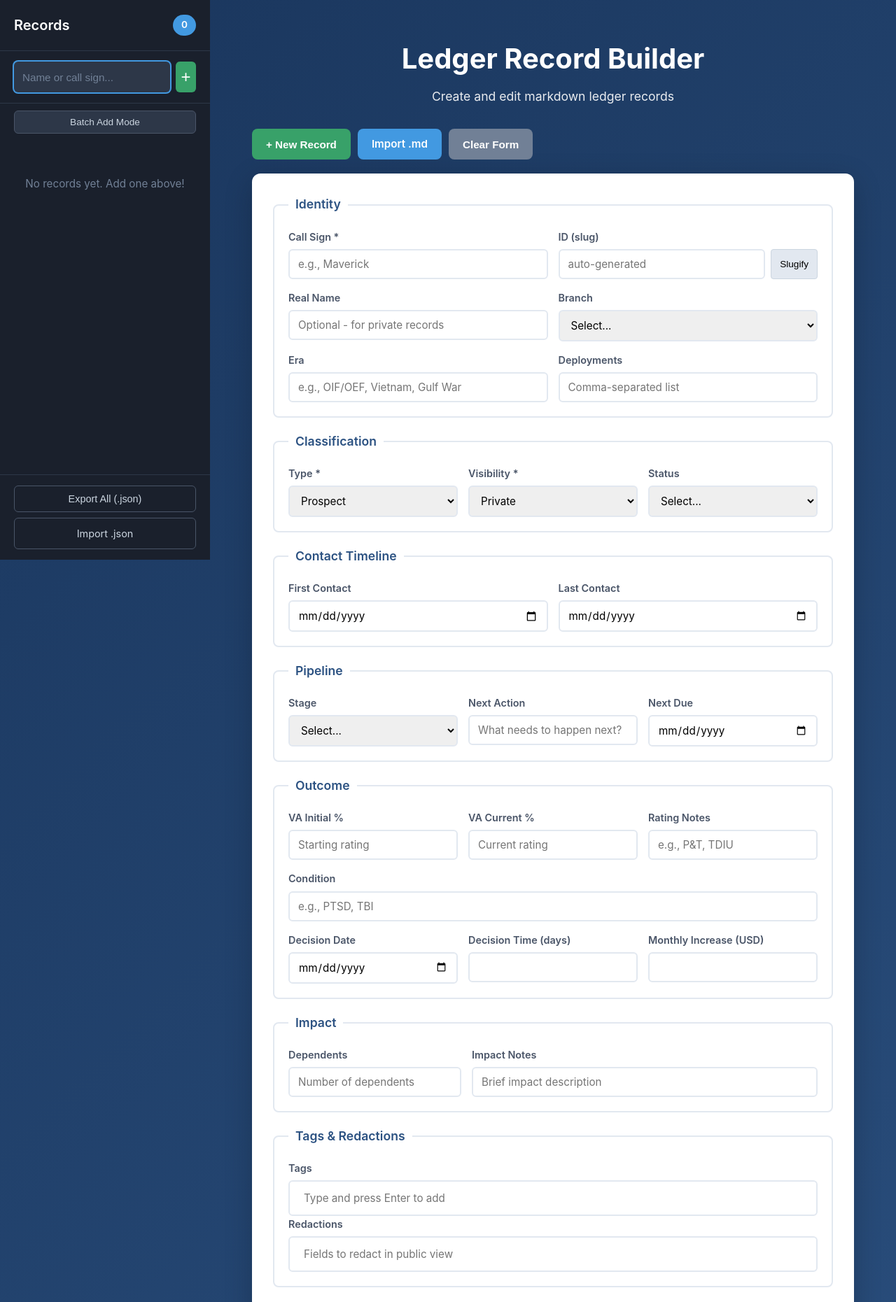
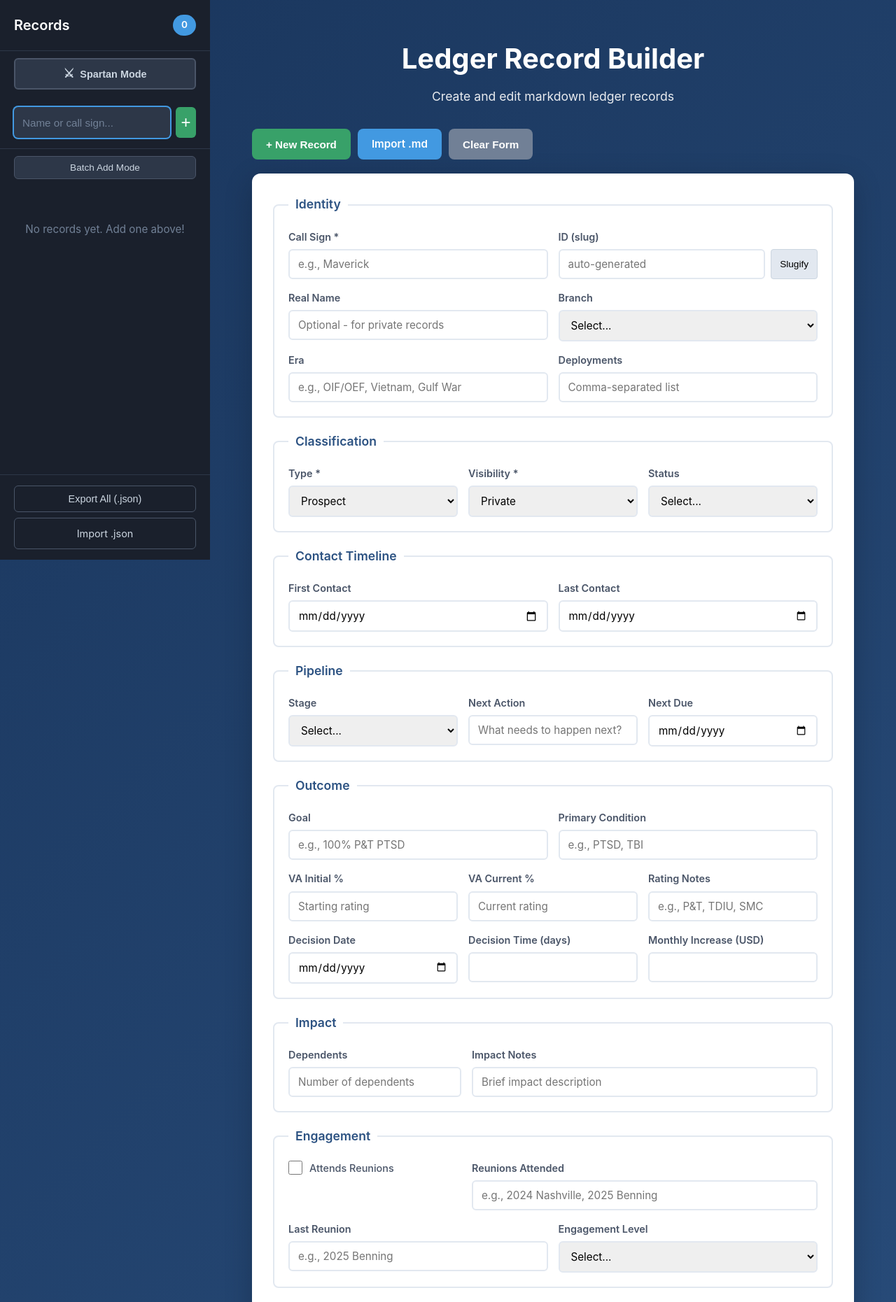
Before and after one commit to MarloGreene/njsr, a PHP site: page /ledger/index.html in a window 1280 px wide. Shown: the top 1861 px of the page at 70% size. Run offline with PHP 8.4, Linux system fonts and the light colour scheme.

Commit message:
Add Spartan mode and reunion tracking to ledger
Spartan Mode (toggle in sidebar):
- Pre-fills GWOT combat infantry defaults when creating records
- Branch: Army, Era: OIF/OEF, Goal: 100% P&T PTSD
- Auto-tags: gwot, combat-infantry
- Persists across sessions

New fields:
- Goal field in Outcome section for tracking target (100% P&T PTSD)
- Engagement section with:
  - Attends Reunions checkbox (shows medal badge on cards)
  - Reunions Attended (list of events)
  - Last Reunion
  - Engagement Level (active/periodic/reunion-only/minimal/lost-contact)

All fields export to markdown YAML and JSON for future Rails migration.

Co-Authored-By: Claude Opus 4.5 <noreply@anthropic.com>

```diff
--- a/ledger/index.html
+++ b/ledger/index.html
@@ -14,6 +14,11 @@
                 <h2>Records</h2>
                 <span class="record-count" id="recordCount">0</span>
             </div>
+
+            <!-- Spartan Mode Toggle -->
+            <button type="button" class="btn-spartan-toggle" id="spartanToggle" title="Pre-fill GWOT combat infantry defaults">
+                <span class="spartan-icon">⚔</span> Spartan Mode
+            </button>
 
             <!-- Quick Add -->
             <div class="quick-add">
@@ -214,6 +219,16 @@ Mike Jones"></textarea>
                         <legend>Outcome</legend>
                         <div class="form-row">
                             <div class="form-group">
+                                <label for="goal">Goal</label>
+                                <input type="text" id="goal" name="goal" placeholder="e.g., 100% P&T PTSD">
+                            </div>
+                            <div class="form-group">
+                                <label for="outcome_condition">Primary Condition</label>
+                                <input type="text" id="outcome_condition" name="outcome_condition" placeholder="e.g., PTSD, TBI">
+                            </div>
+                        </div>
+                        <div class="form-row">
+                            <div class="form-group">
                                 <label for="va_initial">VA Initial %</label>
                                 <input type="number" id="va_initial" name="va_initial" min="0" max="100" placeholder="Starting rating">
                             </div>
@@ -223,11 +238,7 @@ Mike Jones"></textarea>
                             </div>
                             <div class="form-group">
                                 <label for="outcome_rating">Rating Notes</label>
-                                <input type="text" id="outcome_rating" name="outcome_rating" placeholder="e.g., P&T, TDIU">
-                            </div>
-                            <div class="form-group">
-                                <label for="outcome_condition">Condition</label>
-                                <input type="text" id="outcome_condition" name="outcome_condition" placeholder="e.g., PTSD, TBI">
+                                <input type="text" id="outcome_rating" name="outcome_rating" placeholder="e.g., P&T, TDIU, SMC">
                             </div>
                         </div>
                         <div class="form-row">
@@ -257,6 +268,40 @@ Mike Jones"></textarea>
                             <div class="form-group flex-2">
                                 <label for="impact_notes">Impact Notes</label>
                                 <input type="text" id="impact_notes" name="impact_notes" placeholder="Brief impact description">
+                            </div>
+                        </div>
+                    </fieldset>
+
+                    <!-- Engagement Section -->
+                    <fieldset>
+                        <legend>Engagement</legend>
+                        <div class="form-row">
+                            <div class="form-group">
+                                <label class="checkbox-label">
+                                    <input type="checkbox" id="attends_reunions" name="attends_reunions">
+                                    <span>Attends Reunions</span>
+                                </label>
+                            </div>
+                            <div class="form-group flex-2">
+                                <label for="reunions_attended">Reunions Attended</label>
+                                <input type="text" id="reunions_attended" name="reunions_attended" placeholder="e.g., 2024 Nashville, 2025 Benning">
+                            </div>
+                        </div>
+                        <div class="form-row">
+                            <div class="form-group">
+                                <label for="last_reunion">Last Reunion</label>
+                                <input type="text" id="last_reunion" name="last_reunion" placeholder="e.g., 2025 Benning">
+                            </div>
+                            <div class="form-group">
+                                <label for="engagement_level">Engagement Level</label>
+                                <select id="engagement_level" name="engagement_level">
+                                    <option value="">Select...</option>
+                                    <option value="active">Active - Regular contact</option>
+                                    <option value="periodic">Periodic - Occasional check-ins</option>
+                                    <option value="reunion-only">Reunion Only</option>
+                                    <option value="minimal">Minimal - Rare contact</option>
+                                    <option value="lost-contact">Lost Contact</option>
+                                </select>
                             </div>
                         </div>
                     </fieldset>
--- a/ledger/style.css
+++ b/ledger/style.css
@@ -76,6 +76,41 @@ body {
     border-radius: 20px;
     font-size: 0.85rem;
     font-weight: 600;
+}
+
+/* Spartan Mode Toggle */
+.btn-spartan-toggle {
+    margin: 10px 20px;
+    padding: 10px 15px;
+    background: var(--gray-700);
+    border: 2px solid var(--gray-600);
+    color: var(--gray-300);
+    border-radius: 6px;
+    cursor: pointer;
+    font-size: 0.9rem;
+    font-weight: 600;
+    transition: all 0.2s;
+    display: flex;
+    align-items: center;
+    justify-content: center;
+    gap: 8px;
+}
+
+.btn-spartan-toggle:hover {
+    background: var(--gray-600);
+    border-color: var(--gray-500);
+    color: white;
+}
+
+.btn-spartan-toggle.active {
+    background: linear-gradient(135deg, #8b0000 0%, #a52a2a 100%);
+    border-color: #cd5c5c;
+    color: white;
+    box-shadow: 0 0 10px rgba(139, 0, 0, 0.4);
+}
+
+.spartan-icon {
+    font-size: 1.1rem;
 }
 
 /* Quick Add */
@@ -246,6 +281,11 @@ body {
     font-size: 0.95rem;
     color: white;
     word-break: break-word;
+}
+
+.reunion-badge {
+    font-size: 0.85rem;
+    margin-left: 4px;
 }
 
 .card-actions {
```
Also changed, not shown: ledger/script.js (+84 -4 lines).
